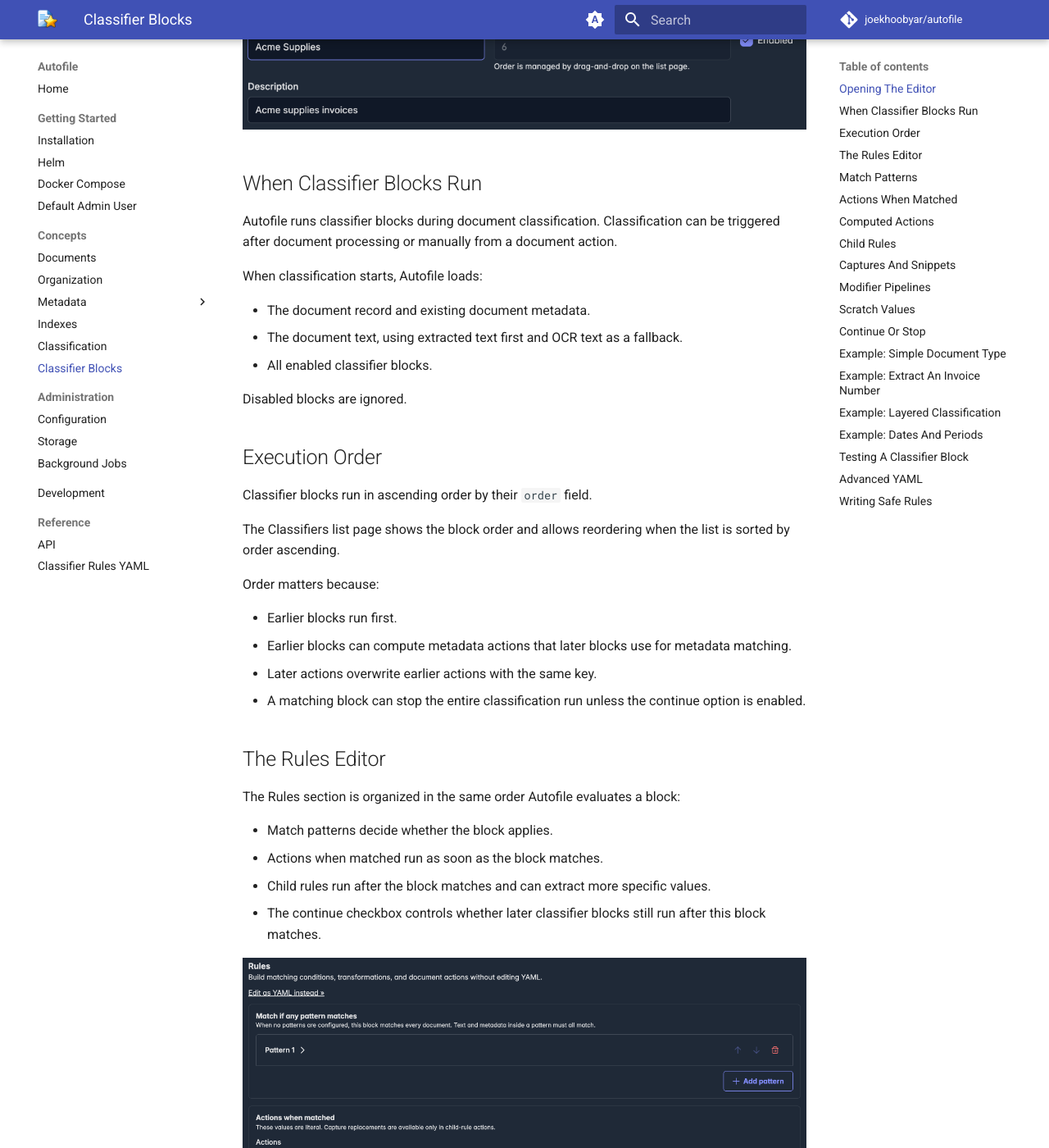
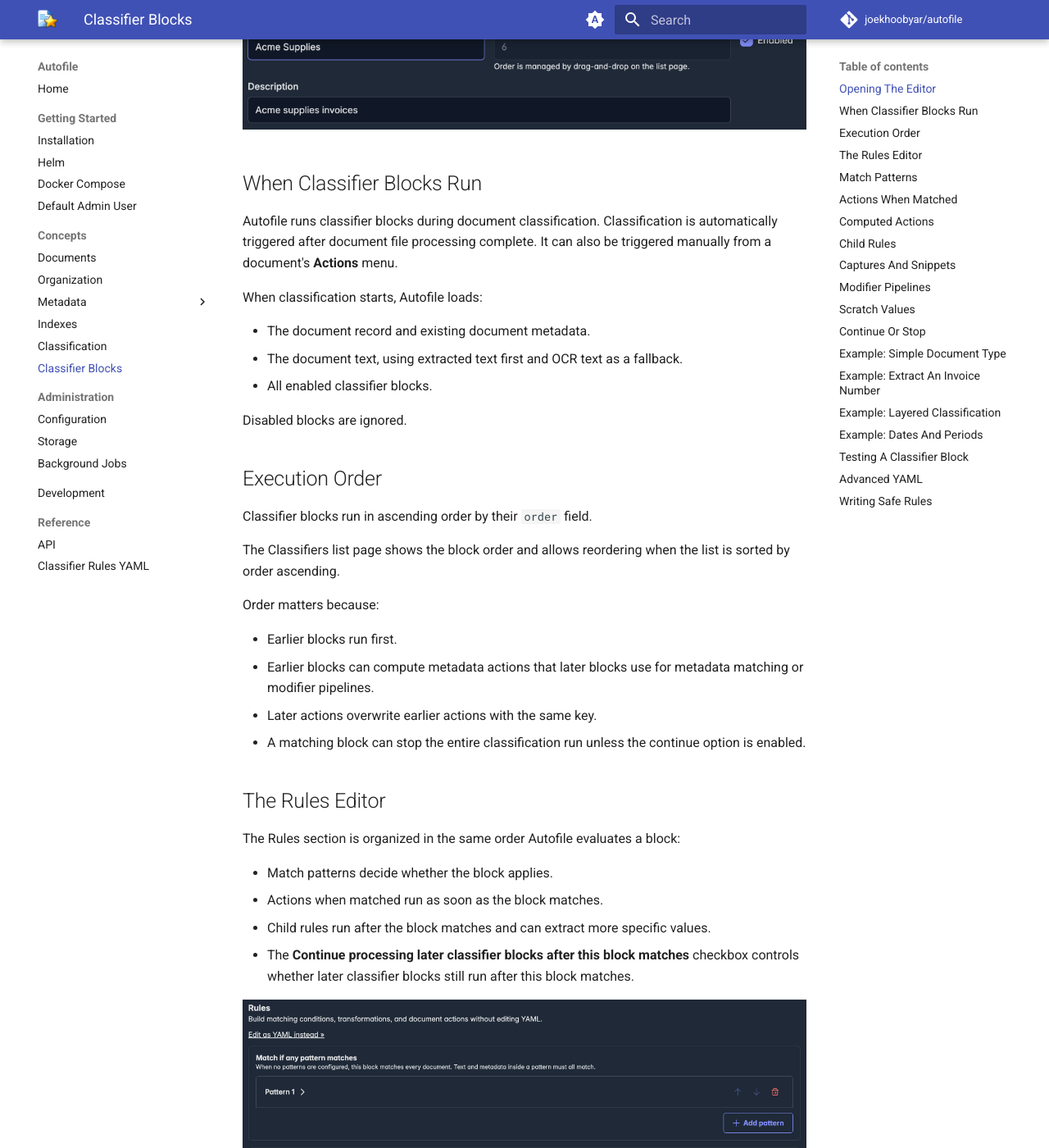
Before and after one commit to joekhoobyar/autofile, an MkDocs documentation site: the page built from docs/concepts/classifier-blocks.md, in a window 1280 px wide and 1400 px high, scrolled down 760 px. Shown: the whole window at 82% size. Built offline with MkDocs 1.6.1 and Material for MkDocs 9.7.7, drawn with Linux system fonts in a browser that asks for light colours; comment, search, counter and statistics services are not loaded.

Commit message:
docs: more updates

```diff
--- a/docs/concepts/classifier-blocks.md
+++ b/docs/concepts/classifier-blocks.md
@@ -21,7 +21,7 @@
 
 ## When Classifier Blocks Run
 
-Autofile runs classifier blocks during document classification. Classification can be triggered after document processing or manually from a document action.
+Autofile runs classifier blocks during document classification. Classification is automatically triggered after document file processing complete. It can also be triggered manually from a document's **Actions** menu.
 
 When classification starts, Autofile loads:
 
@@ -40,7 +40,7 @@
 Order matters because:
 
 - Earlier blocks run first.
-- Earlier blocks can compute metadata actions that later blocks use for metadata matching.
+- Earlier blocks can compute metadata actions that later blocks use for metadata matching or modifier pipelines.
 - Later actions overwrite earlier actions with the same key.
 - A matching block can stop the entire classification run unless the continue option is enabled.
 
@@ -51,7 +51,7 @@
 - Match patterns decide whether the block applies.
 - Actions when matched run as soon as the block matches.
 - Child rules run after the block matches and can extract more specific values.
-- The continue checkbox controls whether later classifier blocks still run after this block matches.
+- The **Continue processing later classifier blocks after this block matches** checkbox controls whether later classifier blocks still run after this block matches.
 
 ![screenshot: classifier block rules editor](../assets/classifier-block-form-rules.png){width="100%"}
 
```
